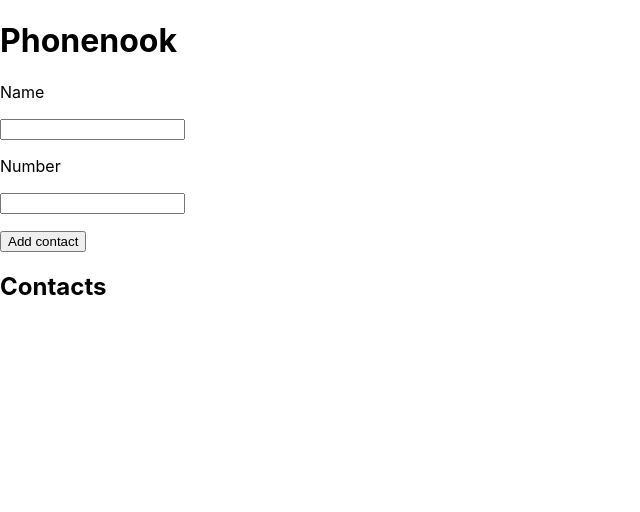
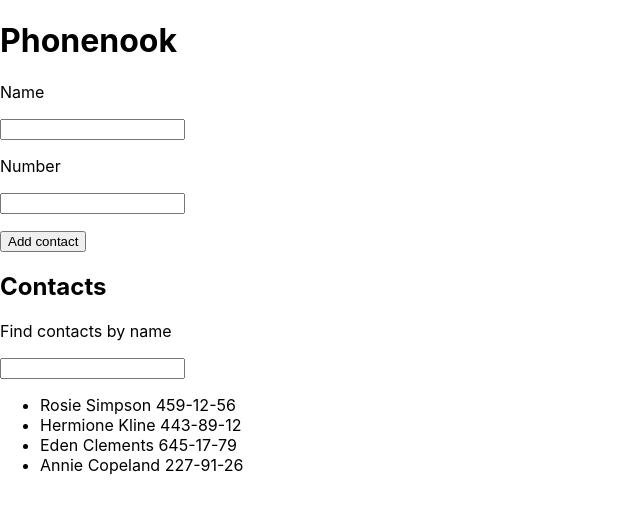
Before and after one commit to Merlin77777/goit-react-hw-02-phonebook, a React (Create React App) app: page / in a window 1280 px wide. Shown: the top 512 px of the page, without its empty margins (0-640 px from the left). Built offline with nearby package versions, Linux system fonts and the light colour scheme.

Commit message:
Крок 3

```diff
--- a/src/components/App/App.jsx
+++ b/src/components/App/App.jsx
@@ -4,7 +4,13 @@ import ContactItem from './ContactItem';
 
 export class App extends Component {
   state = {
-    contacts: [],
+    contacts: [
+      { id: 'id-1', name: 'Rosie Simpson', number: '459-12-56' },
+      { id: 'id-2', name: 'Hermione Kline', number: '443-89-12' },
+      { id: 'id-3', name: 'Eden Clements', number: '645-17-79' },
+      { id: 'id-4', name: 'Annie Copeland', number: '227-91-26' },
+    ],
+    filter: '',
     name: '',
     number: '',
   };
@@ -25,8 +31,20 @@ export class App extends Component {
     }));
   };
 
+  onChangeFilter = evt => {
+    this.setState({ filter: evt.currentTarget.value });
+  };
+
+  getFilterContact = () => {
+    const { filter, contacts } = this.state;
+    const normalizedFilter = filter.toLowerCase();
+    return contacts.filter(contact =>
+      contact.name.toLowerCase().includes(normalizedFilter)
+    );
+  };
+
   render() {
-    const { contacts } = this.state;
+    const visibleContacts = this.getFilterContact();
     return (
       <>
         <h1>Phonenook</h1>
@@ -53,9 +71,10 @@ export class App extends Component {
             </p>
           </form>
           <h2>Contacts</h2>
-          {/* {this.listContacts()} */}
+          <p>Find contacts by name</p>
+          <input type="text" onChange={this.onChangeFilter} />
           <ul>
-            {contacts.map(item => (
+            {visibleContacts.map(item => (
               <ContactItem {...item} />
             ))}
           </ul>
```
